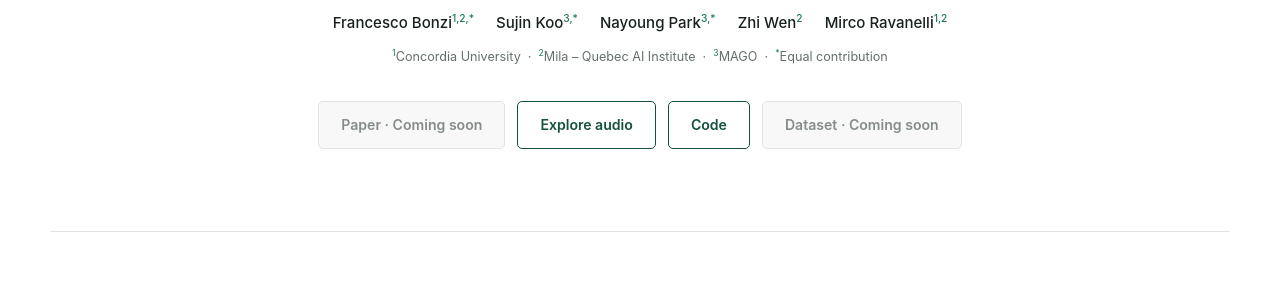
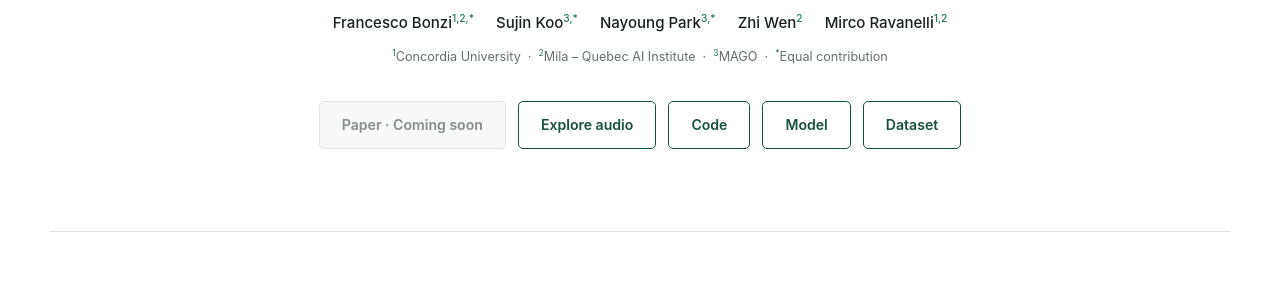
Before and after one commit to mago-research/demo, a website: page emotionplex/index.html in a window 1280 px wide. Shown: the part 228-519 px from the top of the page. Drawn offline with Linux system fonts and the light colour scheme.

Commit message:
feat: update index.html to add links for model and dataset, replacing the disabled dataset button

```diff
--- a/emotionplex/index.html
+++ b/emotionplex/index.html
@@ -38,7 +38,12 @@
           <a class="button button-secondary" href="https://github.com/mago-research/emotionplex" target="_blank" rel="noopener noreferrer">
             Code
           </a>
-          <span class="button button-disabled" aria-disabled="true">Dataset · Coming soon</span>
+          <a class="button button-secondary" href="https://huggingface.co/frabonzi/emotionplex-7b" target="_blank" rel="noopener noreferrer">
+            Model
+          </a>
+          <a class="button button-secondary" href="https://huggingface.co/datasets/frabonzi/emotionplex-duplex-multispeaker" target="_blank" rel="noopener noreferrer">
+            Dataset
+          </a>
         </div>
       </div>
     </header>
```
